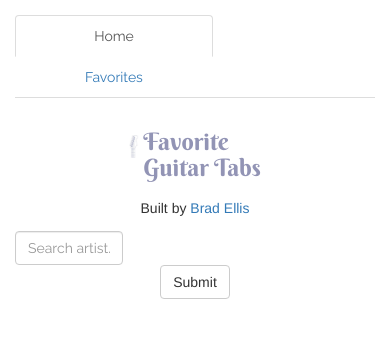
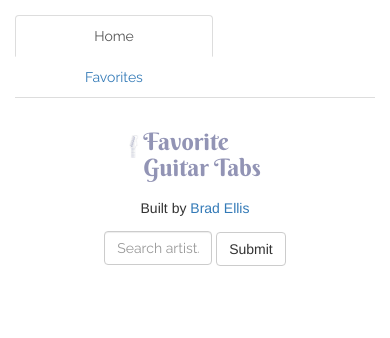
Before and after one commit to b-ellis/node-capstone, a website: page public/index.html in a window 390 px wide. Drawn offline with nearby package versions, Linux system fonts and the light colour scheme.

Commit message:
resposive design added

```diff
--- a/public/index.html
+++ b/public/index.html
@@ -27,7 +27,7 @@
                 <input type="text" name="search" placeholder="Search artist..." id="search-box" class="form-control" required>
                 <input type="submit" value="Submit" id="submit" class="btn btn-default"/>
             </form>
-        <div class='template hidden well well-lg col-md-4'>
+        <div class='template hidden well well-lg col-md-4 col-sm-4'>
             <i class="fa fa-star-o fa-2x" aria-hidden="true"></i>
             <dl class="search-results">
                 <dt>Artist:</dt>
--- a/public/style.css
+++ b/public/style.css
@@ -47,6 +47,10 @@ h5{
 #search-box{
     width: 30%;
     font-family: 'Raleway', sans-serif;
+    display: -webkit-inline-box;
+}
+#submit{
+    display: -webkit-inline-box;
 }
 .home{
     display: none;
@@ -67,3 +71,4 @@ h5{
 .title-div{
     display: -webkit-inline-box;
 }
+@media screens only and (max-width: 767)
```
Also changed, not shown: 1 other file.
